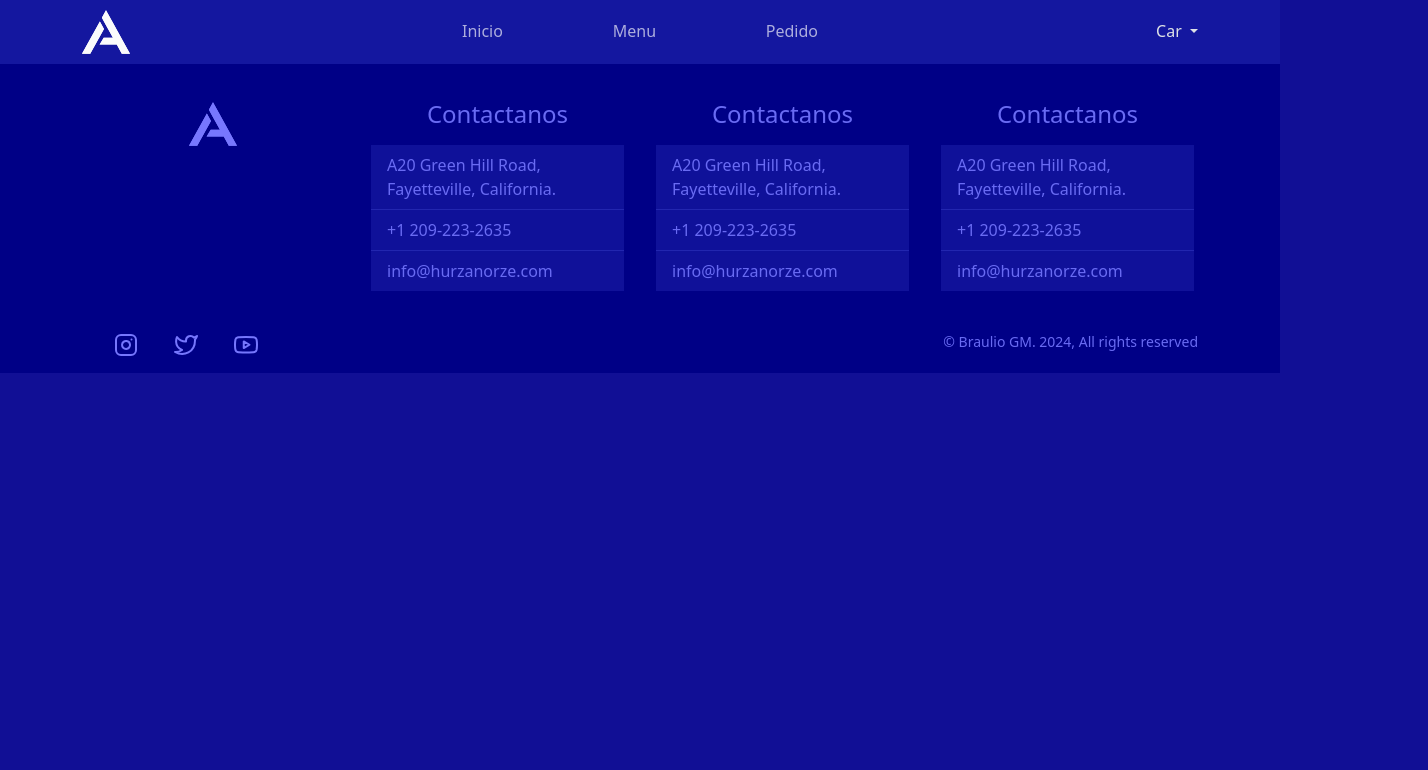
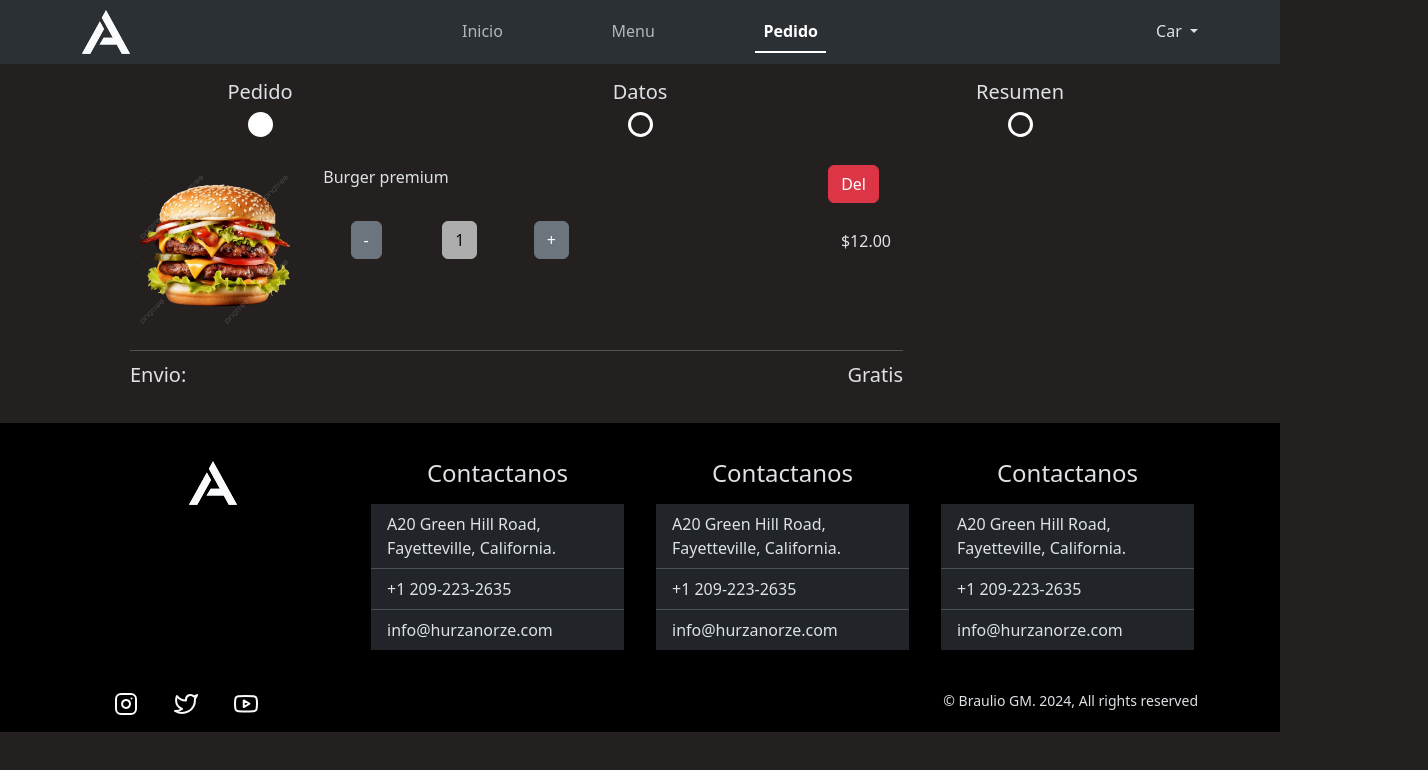
Before and after one commit to brauliogm/El-Caserio_HackaJava, an Angular app in the folder FrontEnd/el-caserio/: page /pedido in a window 1280 px wide. Before the commit this address led to /. Shown: the top 770 px of the page, 1428 px wide, since content can reach past the window. Built offline with nearby package versions, Linux system fonts and the light colour scheme.

Commit message:
Modificando la pantalla del pedido

```diff
--- a/FrontEnd/el-caserio/src/app/app-routing.module.ts
+++ b/FrontEnd/el-caserio/src/app/app-routing.module.ts
@@ -3,12 +3,14 @@
 import { LandingPageComponent } from './landing-page/landing-page.component';
 import { MenuComponent } from './menu/menu.component';
 import { ProductoDetallesComponent } from './producto-detalles/producto-detalles.component';
+import { PedidoComponent } from './pedido/pedido.component';
 
 const routes: Routes = [
   { path: 'inicio', component: LandingPageComponent},
   { path: '', redirectTo: 'inicio', pathMatch:'full'},
   { path: 'menu', component: MenuComponent },
   { path: 'producto-detalles', component: ProductoDetallesComponent },
+  { path: 'pedido', component: PedidoComponent },
 ];
 
 @NgModule({
--- a/FrontEnd/el-caserio/src/app/app.module.ts
+++ b/FrontEnd/el-caserio/src/app/app.module.ts
@@ -11,6 +11,7 @@
 import { MenuComponent } from './menu/menu.component';
 import { ProductoDetallesComponent } from './producto-detalles/producto-detalles.component';
 import { ClickOutsideDirective } from './click-outside.directive';
+import { PedidoComponent } from './pedido/pedido.component';
 
 @NgModule({
   declarations: [
@@ -20,7 +21,8 @@
     FooterComponent,
     MenuComponent,
     ProductoDetallesComponent,
-    ClickOutsideDirective
+    ClickOutsideDirective,
+    PedidoComponent
   ],
   imports: [
     BrowserModule,
--- a/FrontEnd/el-caserio/src/app/nav-bar/nav-bar.component.css
+++ b/FrontEnd/el-caserio/src/app/nav-bar/nav-bar.component.css
@@ -13,21 +13,21 @@
     padding: 8px 0px 0px 0px;
     list-style: none;
     border-radius: 5px;
-    z-index: 2;
+    z-index: 6;
 }
 
 .car-button{
-    z-index: 2;
+    z-index: 7;
 }
 
 .capa{
-    z-index: -1;
-    position: absolute;
-    width: 194vb;
-    height: 100vb;
-    background-color: rgba(0, 0, 255, 0.527);
-    margin-top: -45px;
-    margin-left: -160vb;
+    z-index: 5;
+    background-color: rgba(54, 54, 185, 0);
+    position: fixed; /* Fija el div en la ventana del navegador */
+    top: 0;          /* Posiciona el div en la parte superior */
+    left: 0;         /* Posiciona el div en la parte izquierda */
+    width: 100vw;    /* Ancho completo de la ventana */
+    height: 100vh;   /* Altura completa de la ventana */
 }
 
 #menu {
--- a/FrontEnd/el-caserio/src/app/nav-bar/nav-bar.component.html
+++ b/FrontEnd/el-caserio/src/app/nav-bar/nav-bar.component.html
@@ -19,7 +19,7 @@
             <a class="nav-link" routerLink="/menu" routerLinkActive="active">Menu</a>
           </li>
           <li class="nav-item">
-            <a class="nav-link" routerLink="/ds" routerLinkActive="active">Pedido</a>
+            <a class="nav-link" routerLink="/pedido" routerLinkActive="active">Pedido</a>
           </li>
 
         </ul>
@@ -27,12 +27,12 @@
     </div>
 
     <div class="col-md-4 d-flex justify-content-end">
-      <div class="nav-item dropdown " >
-        <a (click)="toggleMenu()" class="nav-link dropdown-toggle car-button" role="button" aria-expanded="false">
+      <div class="nav-item dropdown" >
+        <a (mouseenter)="toggleMenu()" class="nav-link dropdown-toggle car-button" role="button" aria-expanded="false">
           Car
         </a>
-        <div class="capa"></div>
-        <ul class="carrito" *ngIf="isMenuOpen">
+        <div class="capa" (click)="toggleMenu()" *ngIf="isMenuOpen"></div>
+        <ul class="carrito" *ngIf="isMenuOpen" (mouseleave)="closeMenu()">
           <li class="px-3 py-1">
             <div class="row col-md-12">
               <div class="col-md-3">
--- /dev/null
+++ b/FrontEnd/el-caserio/src/app/pedido/pedido.component.css
@@ -0,0 +1,32 @@
+.uncheck-progreso{
+    width: 25px;
+    height: 25px;
+    border-radius: 100px;
+    border: 3px solid white;
+}
+
+.check-progreso{
+    width: 25px;
+    height: 25px;
+    border-radius: 100px;
+    background-color: white;
+}
+
+.alineado{
+    align-items: flex-end;
+    justify-content: end;
+}
+
+.tamanio-boton{
+    height: fit-content;
+    width: fit-content;
+}
+
+.parrafo{
+    white-space-collapse: break-spaces;
+    text-wrap: wrap;
+}
+
+.total{
+    margin-right: -12px;
+}
--- /dev/null
+++ b/FrontEnd/el-caserio/src/app/pedido/pedido.component.html
@@ -0,0 +1,96 @@
+<div class="container">
+
+    <!--Progreso del pedido-->
+    <div class="col-md-12">
+        <div class="row align-items-center mt-3">
+            <div class="col-md-4 d-flex justify-content-center">
+                <h5>Pedido</h5>
+            </div>
+            <div class="col-md-4 d-flex justify-content-center">
+                <h5>Datos</h5>
+            </div>
+            <div class="col-md-4 d-flex justify-content-center">
+                <h5>Resumen</h5>
+            </div>
+        </div>
+        <div class="row align-items-center mb-3">
+            <div class="col-md-4 d-flex justify-content-center">
+                <div class="check-progreso"></div>
+            </div>
+            <div class="col-md-4 d-flex justify-content-center">
+                <div class="uncheck-progreso"></div>
+            </div>
+            <div class="col-md-4 d-flex justify-content-center">
+                <div class="uncheck-progreso"></div>
+            </div>
+        </div>
+    </div>
+
+    <!--Ventana del pedido-->
+    <div class="col-md-12 my-4">
+        <!--Productos del carrito-->
+        <div class="col-md-9">
+            <ul class="carrito">
+                <div class="px-3 py-1">
+                  <div class="row col-md-12">
+                    <div class="col-md-3">
+                        <img src="../../assets/burger.png" class="d-block w-100" alt="...">
+                    </div>
+                    <div class="col-md-9 pe-0 alineado">
+                        <div class="row">
+                            <div class="row mb-3 col-md-12">
+                                <div class="col-md-9">
+                                <p class="parrafo">Burger premium</p>
+                                </div>
+                                <div class="col-md-3 p-0 d-flex justify-content-end">
+                                <button type="button" class="btn btn-danger tamanio-boton">Del</button>
+                                </div>
+                            </div>
+                        </div>
+
+                        <div class="row ">
+                            <div class="row pe-0 col-md-12">
+                                <div class="row col-md-7 d-flex justify-content-evenly align-items-start">
+                                    <div class="col-md-2 ps-0">
+                                        <button type="button" class="btn btn-secondary tamanio-boton">-</button>
+                                    </div>
+                                    <div class="col-md-2 ps-0">
+                                        <button type="button" class="btn btn-light" disabled>1</button>
+                                    </div>
+                                    <div class="col-md-2 ps-0">
+                                        <button type="button" class="btn btn-secondary tamanio-boton">+</button>
+                                    </div>
+                                </div>
+                                <div class="col-md-5 d-flex p-0 ms-4 justify-content-end align-items-end">
+                                    <h6 class="p-0">$12.00</h6>
+                                </div>
+                            </div>
+                        </div>
+                    </div>
+                  </div>
+                  <div><hr class="mt-3 mb-1"></div>
+                </div>
+
+
+
+                <!--<li><hr class="dropdown-divider"></li> -->
+                <div class="px-3 py-1 mb-1">
+                  <div class="row col-md-12 p-0">
+                    <div class="col-md-7">
+                      <h5>Envio:</h5>
+                    </div>
+                    <div class="col-md-5 p-0 d-flex justify-content-end">
+                      <h5 class="total">Gratis</h5>
+                    </div>
+                  </div>
+                </div>
+            </ul>
+
+        </div>
+
+        <!--Costos-->
+        <div class="col-md-3">
+
+        </div>
+    </div>
+</div>
```
Also changed, not shown: FrontEnd/el-caserio/src/app/pedido/pedido.component.ts (added, +10 -0 lines).
